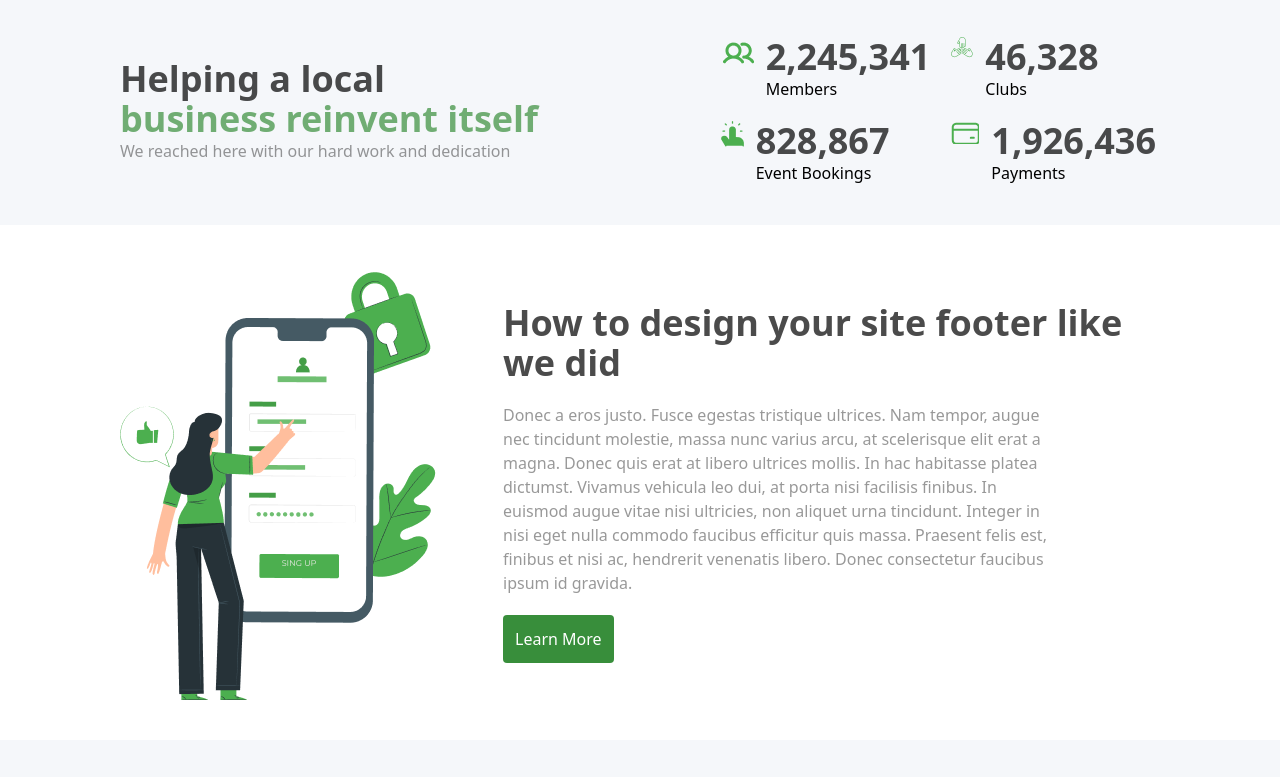
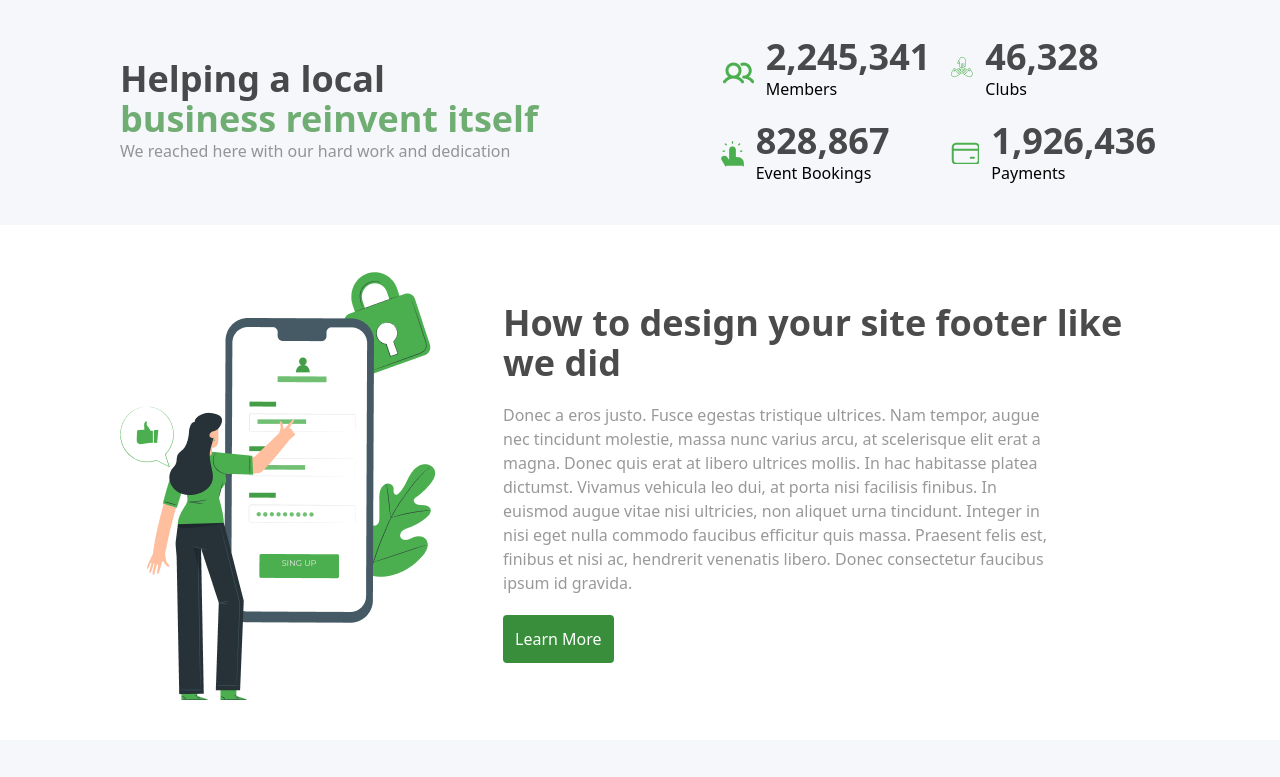
Before and after one commit to GodpeaceKs/Landing-page-Nexcent, a website: page index.html in a window 1280 px wide. Shown: the part 1948-2725 px from the top of the page. Drawn offline with Linux system fonts and the light colour scheme.

Commit message:
Ajustement de la marge externe des icones de la section Counts

```diff
--- a/index.html
+++ b/index.html
@@ -143,7 +143,7 @@
             </div>
             <div class="grid grid-cols-2 gap-5">
                 <div class="flex gap-3">
-                    <div>
+                    <div class="mt-5">
                         <img src="./src/assets/images/Icon (5).png" alt="membership">
                     </div>
                     <div>
@@ -152,7 +152,7 @@
                     </div>
                 </div>
                 <div class="flex gap-3">
-                    <div>
+                    <div class="mt-5">
                         <img src="./src/assets/images/Group 2.png" alt="group">
                     </div>
                     <div>
@@ -161,7 +161,7 @@
                     </div>
                 </div>
                 <div class="flex gap-3">
-                    <div>
+                    <div class="mt-5">
                         <img src="./src/assets/images/Vector.png" alt="vector">
                     </div>
                     <div>
@@ -170,7 +170,7 @@
                     </div>
                 </div>
                 <div class="flex gap-3">
-                    <div>
+                    <div class="mt-5">
                         <img src="./src/assets/images/Vector (1).png" alt="vector1">
                     </div>
                     <div>
```
